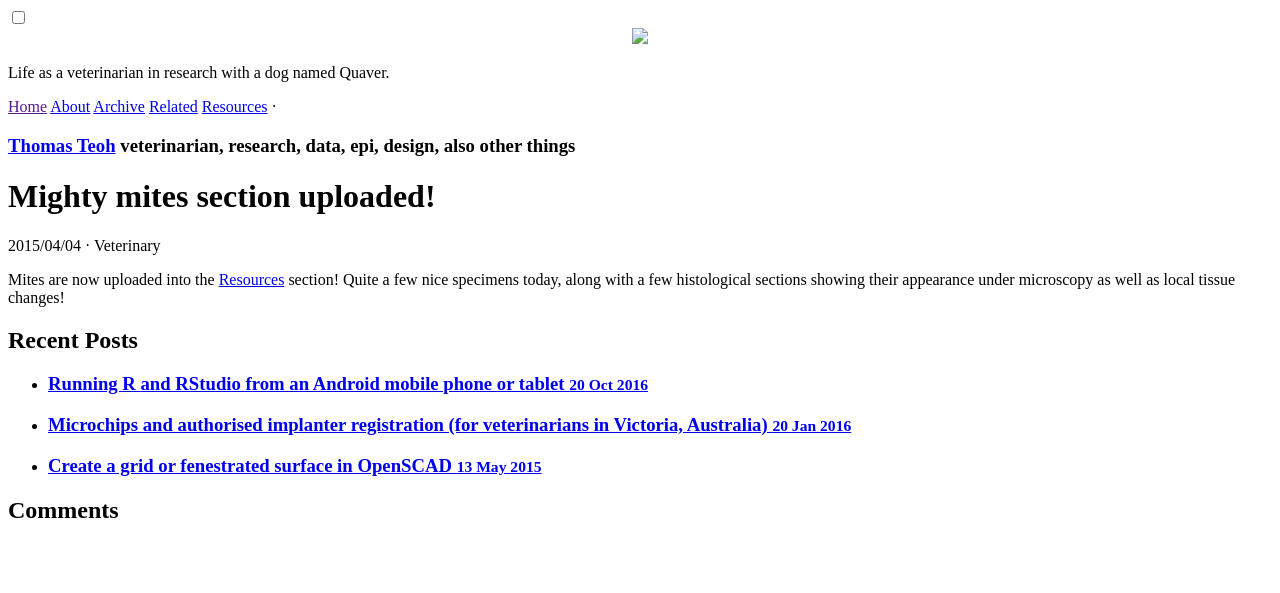
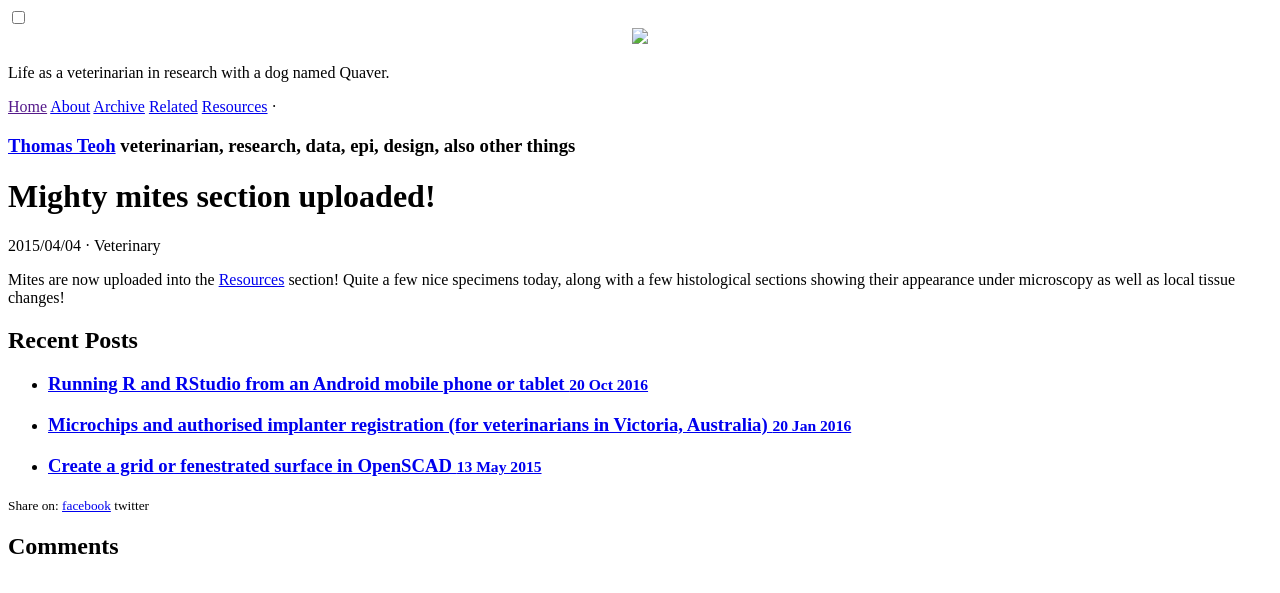
Before and after one commit to thomasteoh/thomasteoh.github.io, a Jekyll site: the page built from _posts/2015-04-04-mites.md, in a window 1280 px wide. Shown: the top 593 px of the page. Built offline with Jekyll 4.4.1, drawn with Linux system fonts in a browser that asks for light colours; comment, search, counter and statistics services are not loaded.

Commit message:
Added facebook link sharing

```diff
--- a/_layouts/post.html
+++ b/_layouts/post.html
@@ -28,6 +28,8 @@ layout: default
 </div>
 
 <div class="related">
+  <small>Share on: <a href="http://www.facebook.com/sharer.php?u={{ page.url }}&t={{ page.title }}">facebook</a> twitter</small>
+
   <h2>Comments</h2>
 
 <div id="disqus_thread"></div>
```
